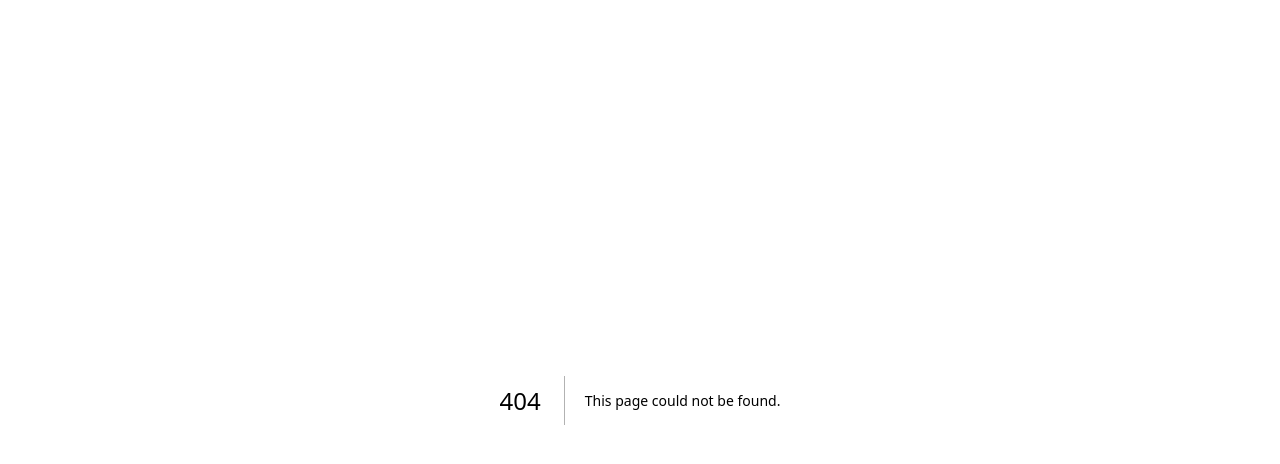
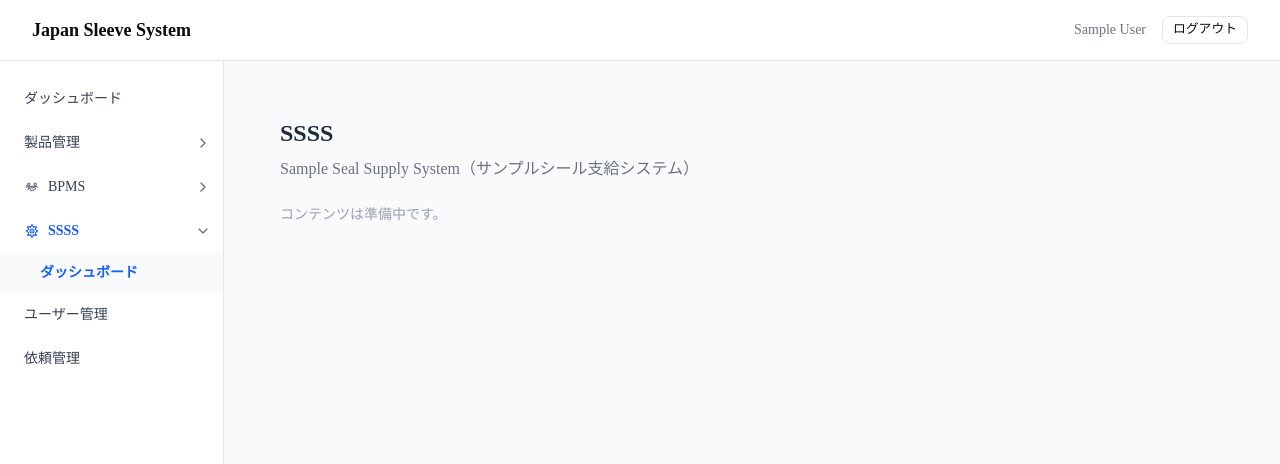
Before and after one commit to cr8one/myapp, a Next.js app: page /dashboard/ssss in a window 1280 px wide. Before the commit this address had no page. Shown: the top 464 px of the page. Built offline with nearby package versions, Linux system fonts and the light colour scheme; no server answers; sample sign-in values are in the browser's storage.

Commit message:
feat: add SSSS menu to sidebar with seal icon, add BPMS handshake icon

```diff
--- /dev/null
+++ b/src/app/dashboard/ssss/page.tsx
@@ -0,0 +1,9 @@
+export default function SsssPage() {
+  return (
+    <div className="p-6">
+      <h1 className="text-2xl font-bold text-gray-800 mb-2">SSSS</h1>
+      <p className="text-gray-500">Sample Seal Supply System（サンプルシール支給システム）</p>
+      <p className="mt-6 text-sm text-gray-400">コンテンツは準備中です。</p>
+    </div>
+  )
+}
--- a/src/components/sidebar.tsx
+++ b/src/components/sidebar.tsx
@@ -1,9 +1,38 @@
 "use client"
-
 import Link from "next/link"
 import { usePathname } from "next/navigation"
 import { useState } from "react"
 import { ChevronDown, ChevronRight } from "lucide-react"
+
+// BPMSアイコン（握手）
+function BpmsIcon({ className }: { className?: string }) {
+  return (
+    <svg className={className} viewBox="0 0 20 20" fill="none" xmlns="http://www.w3.org/2000/svg">
+      <path d="M3 10.5C3 10.5 4.5 9 6 9C7 9 7.5 9.5 8.5 9.5C9.5 9.5 10 9 11 9L13 9.5" stroke="currentColor" strokeWidth="1.4" strokeLinecap="round"/>
+      <path d="M17 10.5C17 10.5 15.5 9 14 9L13 9.5L11.5 11C11 11.5 10.2 11.5 9.7 11L8.5 9.5" stroke="currentColor" strokeWidth="1.4" strokeLinecap="round"/>
+      <path d="M13 9.5L14 11C14.5 11.8 14.2 12.8 13.4 13.2L10.5 14.5C9.9 14.8 9.2 14.6 8.8 14.1L6 10.5" stroke="currentColor" strokeWidth="1.4" strokeLinecap="round" strokeLinejoin="round"/>
+      <path d="M3 8L6 10.5C6.5 11 6.4 11.8 5.9 12.2L5 13" stroke="currentColor" strokeWidth="1.4" strokeLinecap="round"/>
+      <circle cx="6" cy="6.5" r="1.5" stroke="currentColor" strokeWidth="1.4"/>
+      <circle cx="14" cy="6.5" r="1.5" stroke="currentColor" strokeWidth="1.4"/>
+    </svg>
+  )
+}
+
+// SSSSアイコン（シール）
+function SsssIcon({ className }: { className?: string }) {
+  return (
+    <svg className={className} viewBox="0 0 20 20" fill="none" xmlns="http://www.w3.org/2000/svg">
+      <path
+        d="M10 2L11.8 5.2L15.5 4.5L14.2 8L17 10L14.2 12L15.5 15.5L11.8 14.8L10 18L8.2 14.8L4.5 15.5L5.8 12L3 10L5.8 8L4.5 4.5L8.2 5.2L10 2Z"
+        stroke="currentColor"
+        strokeWidth="1.4"
+        strokeLinejoin="round"
+      />
+      <circle cx="10" cy="10" r="2.5" stroke="currentColor" strokeWidth="1.3"/>
+      <circle cx="10" cy="10" r="1" fill="currentColor"/>
+    </svg>
+  )
+}
 
 const menuItems = [
   { label: "ダッシュボード", href: "/dashboard" },
@@ -17,6 +46,7 @@ const menuItems = [
   {
     label: "BPMS",
     href: "/dashboard/bpms",
+    icon: "bpms",
     children: [
       { label: "会社管理", href: "/dashboard/dev/companies" },
       { label: "案件管理", href: "/dashboard/dev/projects" },
@@ -24,9 +54,23 @@ const menuItems = [
       { label: "種別管理", href: "/dashboard/dev/company-type-masters" },
     ],
   },
+  {
+    label: "SSSS",
+    href: "/dashboard/ssss",
+    icon: "ssss",
+    children: [
+      { label: "ダッシュボード", href: "/dashboard/ssss" },
+    ],
+  },
   { label: "ユーザー管理", href: "/dashboard/users" },
   { label: "依頼管理", href: "/dashboard/requests" },
 ]
+
+function MenuIcon({ icon, className }: { icon?: string; className?: string }) {
+  if (icon === "bpms") return <BpmsIcon className={className} />
+  if (icon === "ssss") return <SsssIcon className={className} />
+  return null
+}
 
 export function Sidebar() {
   const pathname = usePathname()
@@ -38,12 +82,16 @@ export function Sidebar() {
     if (label === "BPMS") {
       return pathname.startsWith("/dashboard/dev") || pathname === "/dashboard/bpms"
     }
+    if (label === "SSSS") {
+      return pathname.startsWith("/dashboard/ssss")
+    }
     return false
   }
 
   const [openMenus, setOpenMenus] = useState<Record<string, boolean>>({
     製品管理: defaultOpen("製品管理"),
     BPMS: defaultOpen("BPMS"),
+    SSSS: defaultOpen("SSSS"),
   })
 
   const toggleMenu = (label: string) => {
@@ -59,25 +107,36 @@ export function Sidebar() {
             const isActive =
               item.href === pathname ||
               item.children.some((child) => pathname === child.href)
-
             return (
               <div key={item.label}>
                 <div className="flex items-center">
                   {item.href ? (
                     <Link
                       href={item.href}
-                      className={`flex-1 px-6 py-3 text-sm hover:bg-gray-50 ${
+                      className={`flex-1 flex items-center gap-2 px-6 py-3 text-sm hover:bg-gray-50 ${
                         isActive ? "font-semibold text-blue-600" : "text-gray-700"
                       }`}
                     >
+                      {item.icon && (
+                        <MenuIcon
+                          icon={item.icon}
+                          className={`w-4 h-4 flex-shrink-0 ${isActive ? "text-blue-600" : "text-gray-500"}`}
+                        />
+                      )}
                       {item.label}
                     </Link>
                   ) : (
                     <span
-                      className={`flex-1 px-6 py-3 text-sm ${
+                      className={`flex-1 flex items-center gap-2 px-6 py-3 text-sm ${
                         isActive ? "font-semibold text-blue-600" : "text-gray-700"
                       }`}
                     >
+                      {item.icon && (
+                        <MenuIcon
+                          icon={item.icon}
+                          className={`w-4 h-4 flex-shrink-0 ${isActive ? "text-blue-600" : "text-gray-500"}`}
+                        />
+                      )}
                       {item.label}
                     </span>
                   )}
@@ -92,7 +151,6 @@ export function Sidebar() {
                     )}
                   </button>
                 </div>
-
                 {isOpen && (
                   <div className="bg-gray-50">
                     {item.children.map((child) => (
@@ -113,7 +171,6 @@ export function Sidebar() {
               </div>
             )
           }
-
           return (
             <Link
               key={item.href}
```
